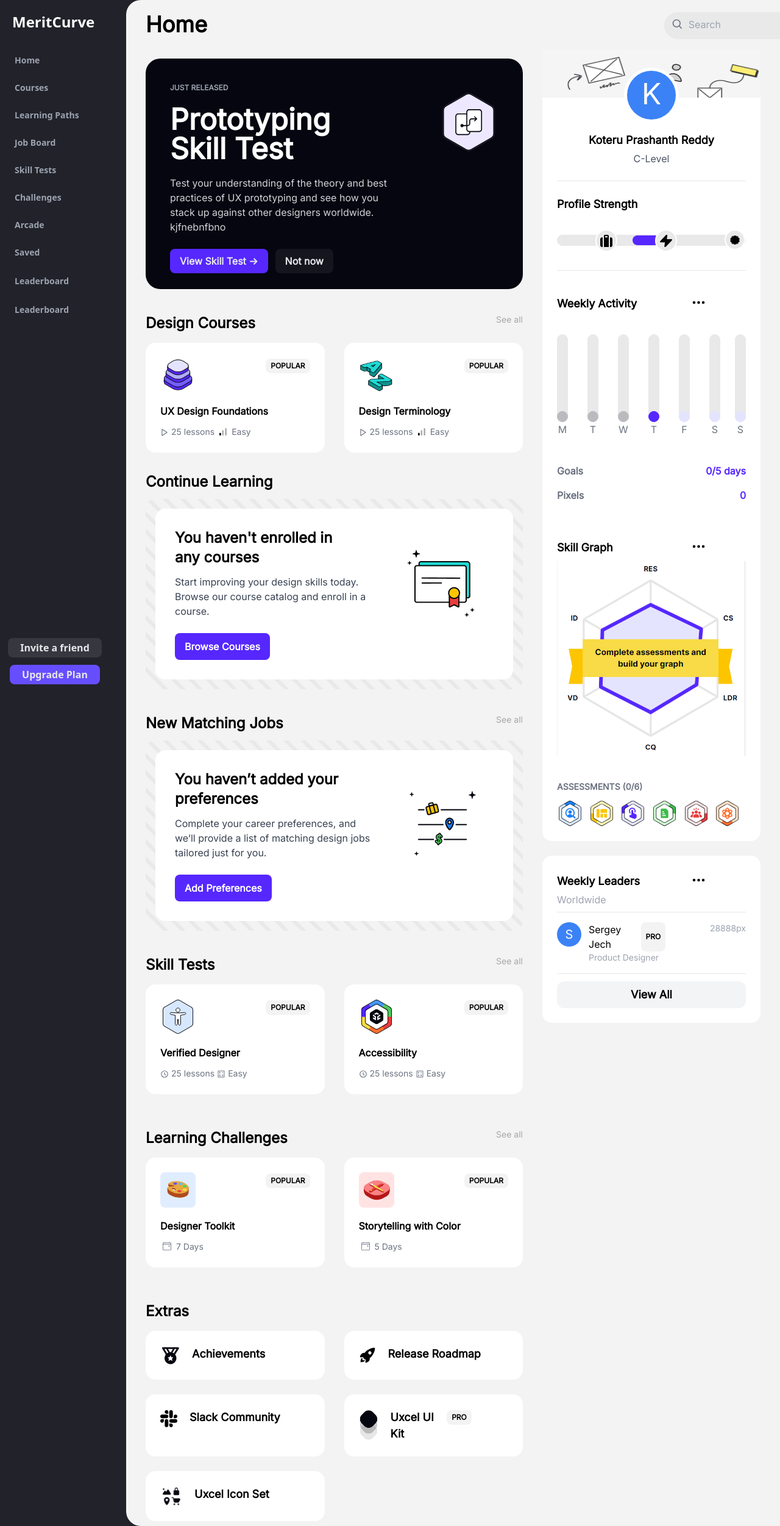
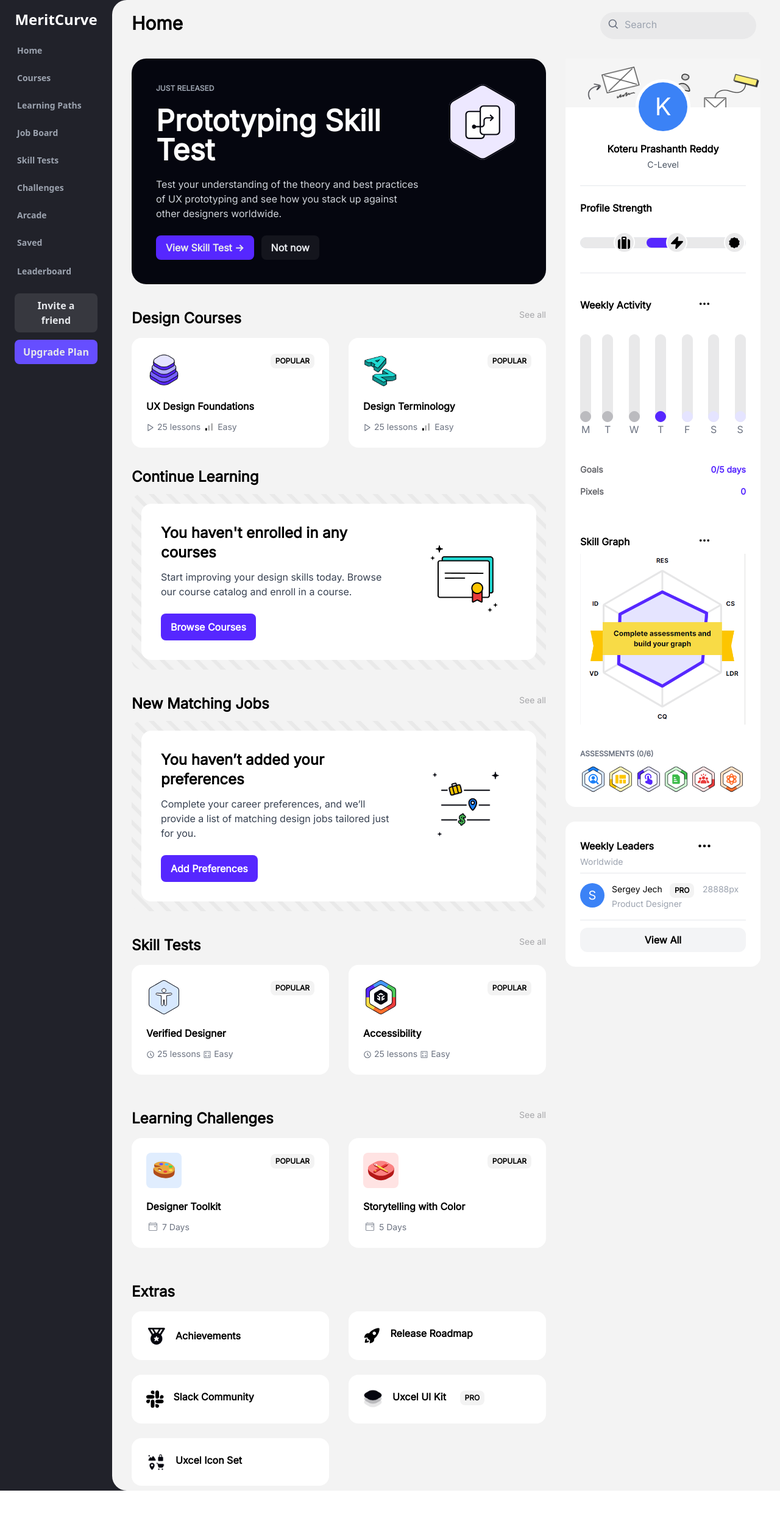
Before and after one commit to Ashuu02/Studyowls-Site, a React (Create React App) app: page / in a window 1280 px wide. Shown: the whole page at 61% size. After the commit the page ends 2444 px from the top, so only its background shows below. Built offline with nearby package versions, Linux system fonts and the light colour scheme.

Commit message:
site error solved -> caused by zoom-out in localhost

```diff
--- a/src/App.module.css
+++ b/src/App.module.css
@@ -1,9 +1,9 @@
-* {
+/* * {
   text-align: center;
   max-width: max-content;
   min-width: none;
   overflow: hidden;
-}
+} */
 /*
 .App-logo {
   height: 40vmin;
--- a/src/components/Assessments.jsx
+++ b/src/components/Assessments.jsx
@@ -10,7 +10,7 @@ const Assessments = () => {
   return (
     <div className="mt-10 w-full">
       <div className="">
-        <p className="text-left w-full font-extrabold text-sm text-gray-500 h-auto">
+        <p className="text-left w-full font-extrabold text-xs text-gray-500 h-auto">
           ASSESSMENTS (0/6)
         </p>
         <div className="grid mt-[12px] md:grid-cols-6 w-full ">
--- a/src/components/Extras.jsx
+++ b/src/components/Extras.jsx
@@ -29,8 +29,8 @@ const Extras = () => {
               width="32"
               height="32"
             />
-            <div className="pl-5 w-full">
-              <h3 className="w-full text-[18px] font-inter font-extrabold">Achievements</h3>
+            <div className="pl-4 w-full items-center ">
+              <h3 className="w-full h-full items-center pt-1 text-base font-inter font-extrabold">Achievements</h3>
             </div>
           </div>
         </div>
@@ -40,8 +40,8 @@ const Extras = () => {
         <div className="bg-white mb-2 border-spacing-1 text-[20px] hover:shadow-lg p-[24px] hover:shadow-gray-300 w-full max-w-[100%] rounded-2xl hover:scale-[101%] ease-in duration-100">
           <div className="flex mt-0">
             <IoRocketSharp className="font-bold p-0 m-0 h-[32px] w-[32px]" />
-            <div className="pl-5 w-full">
-              <h3 className="w-full text-[18px] font-inter font-extrabold">
+            <div className="pl-4 w-full">
+              <h3 className="w-full text-base font-inter font-extrabold">
                 Release Roadmap
               </h3>
             </div>
@@ -53,8 +53,8 @@ const Extras = () => {
         <div className="bg-white mb-2 border-spacing-1 text-[20px] hover:shadow-lg p-[24px] hover:shadow-gray-300 w-full max-w-[100%] rounded-2xl hover:scale-[101%] ease-in duration-100">
           <div className="flex mt-0">
             <BsSlack className="font-bold p-0 m-0 h-[32px] w-[32px]" />
-            <div className="pl-5 w-full">
-              <h3 className="w-full text-[18px] font-inter font-extrabold">
+            <div className="pl-4 w-full">
+              <h3 className="w-full text-base font-inter font-extrabold">
                 Slack Community
               </h3>
             </div>
@@ -64,8 +64,8 @@ const Extras = () => {
           <div className="flex mt-0">
             <img src={stack2} alt="/UxcelKit" height={"32px"} width="32px" />
 
-            <div className="pl-5 w-full">
-              <h3 className=" font-inter text-[18px] font-extrabold">Uxcel UI Kit</h3>
+            <div className="pl-4 w-full">
+              <h3 className=" font-inter text-base font-extrabold">Uxcel UI Kit</h3>
             </div>
             <div className=" items-start  text-left place-items-start w-full">
               <button className=" rounded-lg  font-inter bg-[#f3f3f3] p-1">
@@ -85,11 +85,11 @@ const Extras = () => {
               src={icons}
               alt="/iconSet"
               className=" rounded-lg"
-              width="36"
-              height="36"
+              width="32"
+              height="32"
             />
-            <div className="pl-5 w-full">
-              <h3 className="w-full text-[18px] font-inter font-extrabold">Uxcel Icon Set</h3>
+            <div className="pl-4 w-full">
+              <h3 className="w-full text-base font-inter font-extrabold">Uxcel Icon Set</h3>
             </div>
           </div>
         </div>
--- a/src/components/JustReleased.jsx
+++ b/src/components/JustReleased.jsx
@@ -6,40 +6,40 @@ const JustReleased = () => {
     <>
       <div className="">
         <div className="mb-[40px]">
-          <div className="p-[40px] md:grid grid-flow-col-dense bg-[#05060f] rounded-3xl ">
-            <div className=" max-w-[518.333px] max-h-[298px]">
-              <p className=" font-extrabold text-xs text-gray-400 h-auto">
+          <div className="p-[40px] sm:w-[663.33] sm:h-[378] md:grid grid-flow-col-dense bg-[#05060f] rounded-3xl ">
+            <div className=" max-w-[583.333px] max-h-[298px]">
+              <p className=" font-extrabold text-[12px] text-gray-400 h-auto">
                 JUST RELEASED
               </p>
-              <h2 className="text-5xl pr-10 w-[95%] tracking-normal pb-2 mb-3 pt-2 mt-[12px] flex text-white sm:w-full font-inter font-black font-family:Inter text-left ">
+              <h2 className="text-5xl pr-10 tracking-normal pb-2 mb-3 pt-2 mt-[12px] flex text-white sm:w-full font-inter font-black font-family:Inter text-left ">
                 Prototyping Skill Test
               </h2>
 
               {/* <div className="flex rounded-lg sm:ml-5 items-center w-full max-w-full"> */}
               <div className=" items-center w-full  ">
-                <p className="text-base max-w-[90%] text-gray-300 h-auto">
+                <p className="text-base  text-gray-300 h-auto">
                   Test your understanding of the theory and best practices of UX
                   prototyping and see how you stack up against other designers
-                  worldwide. kjfnebnfbno
+                  worldwide.
                 </p>
 
               </div>
               <div className="flex pt-6 items-start justify-between text-start place-items-start w-full ">
                 <div className="w-full h-full flex">
-                  <button className=" rounded-lg font-inter  font-bold hover:font-extrabold bg-[#5627FF] text-gray-200 pl-308px p-2 px-[16px]">
+                  <button className=" rounded-lg font-inter font-extrabold bg-[#5627FF] text-gray-200 pl-308px p-2 px-[16px]">
                     View Skill Test {'->'}
                   </button>
-                  <button className="ml-[12px] px-[16px] bg-[#14151d]  rounded-lg font-inter font-bold hover:font-extrabold  text-gray-200 pl-308px">
+                  <button className="ml-[12px] px-[16px] bg-[#14151d]  hover:bg-gray-900 rounded-lg font-inter font-bold hover:font-extrabold  text-gray-200 pl-308px">
                     Not now
                   </button>
                 </div>
               </div>
             </div>
-            <div className="ml-[40px]">
+            <div className="w-[128px] ml-[40px] h-[128px]">
               <img
                 src={prototyping}
                 alt="/certificate"
-                className="w-[128px] h-[128px] "
+                className=" w-full h-full "
               />
             </div>
           </div>
--- a/src/components/Main.jsx
+++ b/src/components/Main.jsx
@@ -25,11 +25,11 @@ const Main = () => {
     <>
       <div className="overflow-hidden px-[32px] bg-[#F3F3F3] font-inter sm:rounded-tl-3xl rounded-none sm:rounded-bl-3xl h-full w-full">
         <div className="fixed w-[100%] mb-4 z-[100]  h-20  items-center bg-[#f3f3f3] ">
-          <div className="flex z-[100px]  bg-[#f3f3f3] w-full mt-5 ">
+          <div className="flex z-[100px] bg-[#f3f3f3] w-full mt-5 ">
             <div className="bg-[#f3f3f3]">
-              <h1 className="text-4xl font-black font-inter">Home</h1>
+              <h1 className="text-3xl font-extrabold font-inter">Home</h1>
             </div>
-            <div className="relative max-w-[50%] h-[44px] w-64 flex rounded-full sm:mr-0 mr-4 bg-[#e9e9ea] justify-between pl-1 pb-1  focus-within:border-blue-500 focus-within:ring-blue-200 focus-within:ring-4 items-end justify-top text-right place-items-end ml-[750px]">
+            <div className="relative ml-[685px] max-w-[50%]  h-[44px] w-64 flex rounded-full sm:mr-0 mr-4 bg-[#e9e9ea] justify-between pl-1 pb-1  focus-within:border-blue-500 focus-within:ring-blue-200 focus-within:ring-4 items-end justify-top text-right place-items-end ">
               <BiSearch className="h-full text-gray-500 mt-2 mb-0 top-[-10%] ml-2 text-2xl" />
 
               <input
@@ -41,10 +41,10 @@ const Main = () => {
           </div>
         </div>
 
-        <div className="flex-row sm:flex">
+        <div className="flex-row  sm:flex">
           {/* col 1 */}
 
-          <div className="mt-[80px] pt-[16px] mr-[20px]">
+          <div className="mt-[80px] pr-[32px] pt-[16px]">
             <JustReleased />
             <div className="flex mt-3 sm:mt-4">
               <h2 className="text-black text-2xl w-full font-inter font-semibold">
@@ -214,7 +214,7 @@ const Main = () => {
           {/* //////////////////////////////////////////////////////////////////////////////////////////// */}
 
           {/* col 2 */}
-          <div className="mt-[80px] flex-col-1 pl-3">
+          <div className="mt-[80px] pt-[16px] flex-col-1 max-w-[320px] ">
             <div className="items-center rounded-t-3xl justify-between text-center">
               <img
                 src={iconRectangle}
@@ -223,21 +223,21 @@ const Main = () => {
               />
             </div>
 
-            <div className="relative rounded-bl-2xl rounded-br-2xl p-[24px] w-full flex flex-col items-center bg-[#ffffff] ">
+            <div className="relative rounded-bl-2xl rounded-br-2xl  p-[24px] w-full flex flex-col items-center bg-[#ffffff] ">
               <div className="absolute rounded-full bg-white top-[-4%] h-[90px] w-[90px] p-[4.5px] sm:p-[2%] items-center  text-center justify-center ">
 
                 <div className="rounded-full right-[5.5%] absolute top-[5.5%] w-[80px] h-[80px] bg-blue-500 text-center items-center p-[6px] text-white">
-                  <h1 className="text-5xl mt-2 text-extrabold">K</h1>
+                  <h1 className="text-[40px] mt-1 text-extrabold">K</h1>
                 </div>
               </div>
 
               <div className="mt-[32px] mb-[24px] items-center w-full text-center ">
-                <h2 className="w-full text-lg font-semibold">Koteru Prashanth Reddy</h2>
-                <p className="text-gray-600 mt-[4px] text-center">C-Level</p>
+                <h2 className="w-full text-base font-semibold">Koteru Prashanth Reddy</h2>
+                <p className="text-gray-600 text-sm mt-[4px] text-center">C-Level</p>
               </div>
 
               <div className="pt-[24px] border-y-[1px] pb-[24px] w-full">
-                <h2 className="w-full text-lg font-semibold">Profile Strength</h2>
+                <h2 className="w-full text-base font-semibold">Profile Strength</h2>
                 {/* flex items-center justify-between max-w-[330px] m-auto py-4 */}
                 <div className=" flex items-center justify-between max-w-full py-4">
                   <div className="relative  w-full mt-5 rounded-full bg-[#e9e9ea] border items-center text-center justify-between place-items-center">
@@ -248,7 +248,7 @@ const Main = () => {
                     <div className="absolute top-[-60%] border-[2px] border-white rounded-full sm:top-[-60%] p-[2%] sm:ml-[52%] ml-[60%] bg-[#e9e9ea]">
                       <img src={profile2} alt="/loader1_pic" />
                     </div>
-                    <div className="absolute top-[-60%] border-[2px] border-white rounded-full sm:top-[-60%] p-[2%] ml-[90%] sm:ml-[89%] bg-[#e9e9ea]">
+                    <div className="absolute top-[-60%] border-[2px] border-white rounded-full sm:top-[-60%] p-[2%] ml-[90%] sm:ml-[87%] bg-[#e9e9ea]">
                       <img src={profile3} alt="/loader1_pic" />
                     </div>
                   </div>
@@ -256,34 +256,34 @@ const Main = () => {
               </div>
 
               <div className="mt-10 w-full flex">
-                <h2 className="w-full text-lg font-bold">Weekly Activity</h2>
+                <h2 className="w-full text-base font-bold">Weekly Activity</h2>
                 <div className="items-end w-full text-right text-2xl place-items-end justify-end ">
-                  <BsThreeDots className="items-end w-full text-right text-2xl place-items-end justify-end ml-[35%]" />
+                  <BsThreeDots className="items-end w-full text-right text-xl place-items-end justify-end ml-[40%]" />
                 </div>
               </div>
 
               <div className="flex justify-between max-w-full  h-48 py-4">
-                <div className="relative text-gray-500 m-2 ml-0 mr-6 w-[95%] h-[90%] mt-5 rounded-full bg-[#e9e9ea] items-center text-center justify-between place-items-center">
+                <div className="relative text-gray-500  ml-0 mr-[18px] w-[95%] h-[90%] mt-5 rounded-full bg-[#e9e9ea] items-center text-center justify-between place-items-center">
                   <div className="relative p-2 h-[10%] rounded-full mt-[700%] border-[#bbbbbf] bg-[#bbbbbf] border items-center text-center justify-between place-items-center"></div>
                   M
                 </div>
-                <div className="relative text-gray-500 mr-6 m-2 w-[95%] h-[90%] mt-5 rounded-full bg-[#e9e9ea] items-center text-center justify-between place-items-center">
+                <div className="relative text-gray-500 mr-[25.5px] w-[95%] h-[90%] mt-5 rounded-full bg-[#e9e9ea] items-center text-center justify-between place-items-center">
                   <div className="relative p-2 h-[10%] rounded-full mt-[700%] border-[#bbbbbf] bg-[#bbbbbf] border items-center text-center justify-between place-items-center"></div>
                   T
                 </div>{" "}
-                <div className="relative text-gray-500 mr-6 m-2 w-[95%] h-[90%] mt-5 rounded-full bg-[#e9e9ea] items-center text-center justify-between place-items-center">
+                <div className="relative text-gray-500 mr-[25.5px] w-[95%] h-[90%] mt-5 rounded-full bg-[#e9e9ea] items-center text-center justify-between place-items-center">
                   <div className="relative p-2 h-[10%] rounded-full mt-[700%] border-[#bbbbbf] bg-[#bbbbbf] border items-center text-center justify-between place-items-center"></div>
                   W
                 </div>{" "}
-                <div className="relative text-gray-500 mr-6 m-2 w-[95%] h-[90%] mt-5 rounded-full bg-[#e9e9ea] items-center text-center justify-between place-items-center">
+                <div className="relative text-gray-500 mr-[25.5px] w-[95%] h-[90%] mt-5 rounded-full bg-[#e9e9ea] items-center text-center justify-between place-items-center">
                   <div className="relative p-2 h-[10%] rounded-full mt-[700%] border-[#5627FF] bg-[#5627FF] border items-center text-center justify-between place-items-center"></div>
                   T
                 </div>{" "}
-                <div className="relative text-gray-500 mr-6 m-2 w-[95%] h-[90%] mt-5 rounded-full bg-[#e9e9ea] items-center text-center justify-between place-items-center">
+                <div className="relative text-gray-500 mr-[25.5px] w-[95%] h-[90%] mt-5 rounded-full bg-[#e9e9ea] items-center text-center justify-between place-items-center">
                   <div className="relative p-2 h-[10%] rounded-full mt-[700%] border-[#e5e4ff] bg-[#e5e4ff] border items-center text-center justify-between place-items-center"></div>
                   F
                 </div>{" "}
-                <div className="relative text-gray-500 mr-6 m-2 w-[95%] h-[90%] mt-5 rounded-full bg-[#e9e9ea] items-center text-center justify-between place-items-center">
+                <div className="relative text-gray-500 mr-[25.5px] w-[95%] h-[90%] mt-5 rounded-full bg-[#e9e9ea] items-center text-center justify-between place-items-center">
                   <div className="relative p-2 h-[10%] rounded-full mt-[700%] border-[#e5e4ff] bg-[#e5e4ff] border items-center text-center justify-between place-items-center"></div>
                   S
                 </div>{" "}
@@ -293,14 +293,14 @@ const Main = () => {
                 </div>{" "}
               </div>
               <div className="w-full mt-5 py-5">
-                <div className="flex mt-3 mr-0 sm:mt-4">
-                  <p className="text-gray-500 font-semibold">Goals</p>
+                <div className="flex mt-3 mr-0 text-sm sm:mt-4">
+                  <p className="text-[#05060f99] font-semibold">Goals</p>
                   <p className="text-[#5627ff] font-semibold  items-end w-full text-right place-items-end ">
                     0/5 days
                   </p>
                 </div>
-                <div className="flex mt-3 mr-0 sm:mt-4">
-                  <p className="text-gray-500 font-semibold">Pixels</p>
+                <div className="flex mt-3 mr-0 text-sm sm:mt-4">
+                  <p className="text-[#05060f99] font-semibold">Pixels</p>
                   <p className="text-[#5627ff] font-semibold  items-end w-full text-right place-items-end ">
                     0
                   </p>
@@ -308,9 +308,9 @@ const Main = () => {
               </div>
 
               <div className="mt-10 w-full flex">
-                <h2 className="w-full text-lg font-bold">Skill Graph</h2>
+                <h2 className="w-full text-base font-bold">Skill Graph</h2>
                 <div className="items-end w-full text-right text-2xl place-items-end justify-end ">
-                  <BsThreeDots className="items-end w-full text-right text-2xl place-items-end justify-end ml-[35%] mb-[12px]" />
+                  <BsThreeDots className="items-end w-full text-right text-xl place-items-end justify-end ml-[40%] mb-[12px]" />
                 </div>
               </div>
               <div className="w-full">
@@ -323,13 +323,13 @@ const Main = () => {
             <div className="relative mt-[24px] rounded-2xl p-[24px] w-full flex flex-col items-center bg-[#ffffff] ">
               <div className="w-full mb-[8px]">
                 <div className="flex mt-[4px] w-full">
-                  <h2 className="w-full text-lg font-bold">Weekly Leaders</h2>
+                  <h2 className="w-full text-base font-bold">Weekly Leaders</h2>
                   <div className="items-end w-full text-right text-2xl place-items-end justify-end ">
                     <BsThreeDots className="items-end w-full text-right text-2xl place-items-end justify-end ml-[30%]" />
                   </div>
                 </div>
 
-                <p className="w-full text-left items-start text-gray-400 mt-[4px]">
+                <p className="w-full text-sm text-left items-start text-gray-400 mt-[4px]">
                   Worldwide
                 </p>
               </div>
@@ -343,7 +343,7 @@ const Main = () => {
                   </div>
                   <div className="pl-[12px]">
                     <div className="flex">
-                      <p className="text-base h-auto">Sergey Jech</p>
+                      <p className="text-sm h-auto">Sergey Jech</p>
                       <button className=" rounded-lg ml-[12px] font-inter bg-[#f3f3f3] p-1">
                         <p className="font-bold text-xs px-1">PRO</p>
                       </button>
@@ -354,13 +354,13 @@ const Main = () => {
                       </p>
                     </div>
                   </div>
-                  <div className="text-right items-end pl-[23.5%]">
+                  <div className="text-right items-end pl-[5%] origin-right">
                     <p className=" text-gray-400 text-sm">28888px</p>
                   </div>
                 </div>
               </div>
               <button className="text-lg px-[16px] mt-[12px] py-2 bg-gray-100 w-full rounded-xl text-extrabold">
-                <h2 className="w-full text-lg font-bold">View All</h2>
+                <h2 className="w-full text-base font-bold">View All</h2>
               </button>
             </div>
           </div>
--- a/src/components/Sidebar.jsx
+++ b/src/components/Sidebar.jsx
@@ -3,20 +3,20 @@ import React from "react";
 const Sidebar = () => {
   return (
     <div className="text-white  ">
-      <div className="h-screen pr-[16px] pb-[16px] w-[207px] bg-[#21222A]">
+      <div className="h-screen  px-[24px] pb-[16px] bg-[#21222A]">
         {/* <div className=" "> */}
-        <div className=" h-screen relative  top-0 w-[180px] bg-[#21222A] hidden md:flex">
+        <div className=" h-screen relative top-0 w-[136px] bg-[#21222A] hidden md:flex">
           <div className="w-full h-full text-center items-center justify-between">
-            <div className="fixed  bg-[#21222A] items-center justify-center text-center">
-              <h1 className="font-bold max-w-[80%] sm:w-full text-bold m-3 font-size p-2 text-2xl">
+            <div className="fixed w-[136px] mb-3 bg-[#21222A] items-center justify-center text-center">
+              <h1 className="font-bold max-w-full mb-3 sm:w-full text-bold mt-3 pt-1 font-size text-2xl">
                 MeritCurve
               </h1>
             </div>
-            <ul className="ml-2 text-[14px] font-bold text-gray-400 pl-2 py-4 mt-[60px] items-left text-left ">
+            <ul className=" w-[136px]  text-[14px] font-bold text-gray-400 mt-[60px] items-left text-left ">
               <a href="/" className="">
-                <li className="py-3  pl-2 hover:text-[#F8DB46] ">Home</li>
+                <li className="py-3  pl-1 hover:text-[#F8DB46] ">Home</li>
               </a>
-              <li className="py-3 pl-2 hover:text-[#F8DB46] ">
+              <li className="py-3 pl-1 hover:text-[#F8DB46] ">
                 <a href="/#about">
                   <div>
                     <span>Courses</span>
@@ -24,44 +24,41 @@ const Sidebar = () => {
                 </a>
               </li>
               <a href="/#about">
-                <li className="py-3 pl-2 hover:text-[#F8DB46] ">
+                <li className="py-3 pl-1 hover:text-[#F8DB46] ">
                   Learning Paths
                 </li>
               </a>
               <a href="/#jobBoard">
-                <li className="py-3 pl-2 hover:text-[#F8DB46] ">Job Board</li>
+                <li className="py-3 pl-1 hover:text-[#F8DB46] ">Job Board</li>
               </a>
               <a href="/#skillTest">
-                <li className="py-3 pl-2 hover:text-[#F8DB46] ">
+                <li className="py-3 pl-1 hover:text-[#F8DB46] ">
                   Skill Tests
                 </li>
               </a>
               <a href="/#challenges">
-                <li className="py-3 pl-2 hover:text-[#F8DB46] ">
+                <li className="py-3 pl-1 hover:text-[#F8DB46] ">
                   Challenges
                 </li>
               </a>
 
               <a href="/#arcade">
-                <li className="py-3 pl-2 hover:text-[#F8DB46] ">Arcade</li>
+                <li className="py-3 pl-1 hover:text-[#F8DB46] ">Arcade</li>
               </a>
-              <li className="py-3 pl-2 mb-[2px] hover:text-[#F8DB46] ">
+              <li className="py-3 pl-1 mb-[2px] hover:text-[#F8DB46] ">
                 <a href="/#saved">Saved</a>
               </li>
 
-              <li className="py-3 pl-2 mb-[2px] hover:text-[#F8DB46] ">
-                <a href="/#leaderboard">Leaderboard</a>
-              </li>
-              <li className="py-3 pl-2 mb-[2px] hover:text-[#F8DB46] ">
+              <li className="py-3 pl-1 mb-[2px] hover:text-[#F8DB46] ">
                 <a href="/#leaderboard">Leaderboard</a>
               </li>
             </ul>
             {/* </div> */}
-            <div className=" mt-[270%] place-items-baseline bg-[#21222A]  justify-center text-center items-center">
-              <button className="hover:scale-105 font-bold mt-[12px] text-gray-200 ease-in duration-300 rounded-lg hover:bg-[#000000] bg-[#37383f] hover:text-[#F8DB46] px-5 p-1">
+            <div className=" align-bottom place-items-baseline bg-[#21222A] justify-center text-center max-w-[136px] items-center">
+              <button className="hover:scale-105 font-bold mt-[12px] text-gray-200 ease-in duration-300 rounded-lg hover:bg-[#000000] bg-[#37383f] hover:text-[#F8DB46] w-[136px] p-2 px-[12px]">
                 Invite a friend
               </button>
-              <button className=" hover:scale-105 font-bold mt-[12px] text-gray-200 ease-in duration-300 rounded-lg hover:bg-[#000000] bg-[#664eff] hover:text-[#F8DB46] px-5 p-1">
+              <button className=" hover:scale-105 font-bold mt-[12px] text-gray-200 ease-in duration-300 rounded-lg hover:bg-[#000000] bg-[#664eff] hover:text-[#F8DB46] w-[136px] p-2 px-[12px]">
                 Upgrade Plan
               </button>
             </div>
```
Also changed, not shown: src/App.js (line endings or trailing spaces).
